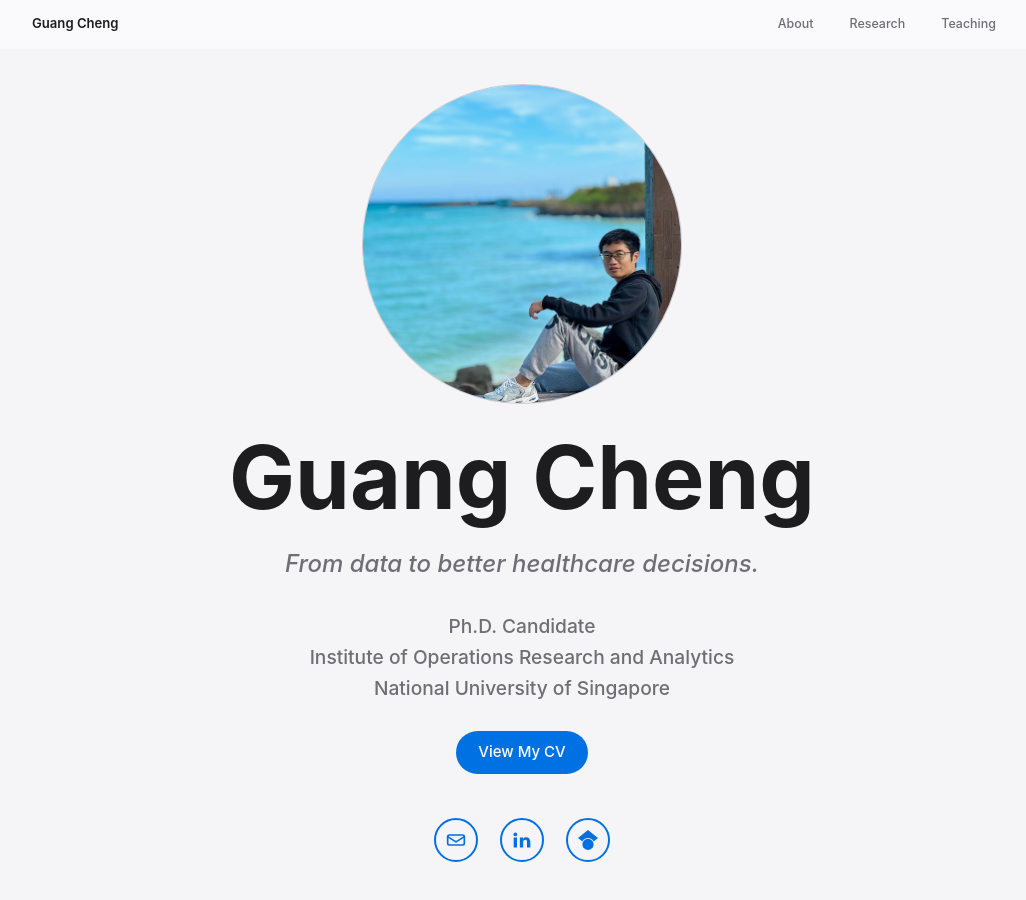
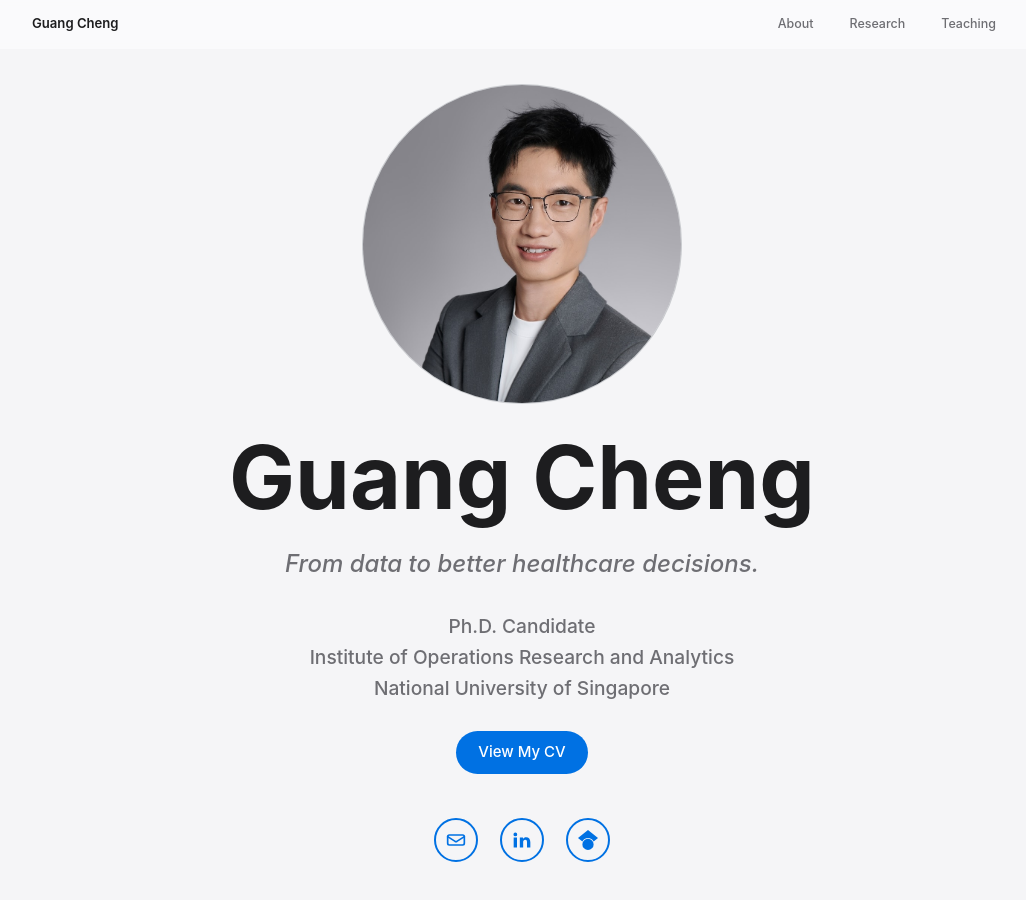
Before and after one commit to gcheng-nus/gcheng-nus.github.io, a Jekyll site: the page built from _pages/main.md, in a window 1280 px wide and 900 px high. Shown: the whole window, without its empty margins (118-1144 px from the left). Built offline with Jekyll 4.4.1, drawn with Linux system fonts in a browser that asks for light colours; comment, search, counter and statistics services are not loaded.

Commit message:
change profile pic

```diff
--- a/_includes/hero.html
+++ b/_includes/hero.html
@@ -2,7 +2,7 @@
   <div class="academic-container">
     <div class="intro-hero fade-in">
       <div class="avatar intro-avatar">
-        <img src="{{ '/assets/images/profile.png' | relative_url }}" alt="Guang Cheng">
+        <img src="{{ '/assets/images/profile.jpeg' | relative_url }}" alt="Guang Cheng">
       </div>
       <h1 id="home-intro-title" class="intro-name">Guang Cheng</h1>
       <p class="intro-lede" gap="18px">From data to better healthcare decisions.</p>
```
Also changed, not shown: assets/images/profile.jpeg, assets/images/profile.png (deleted), 1 other file.
